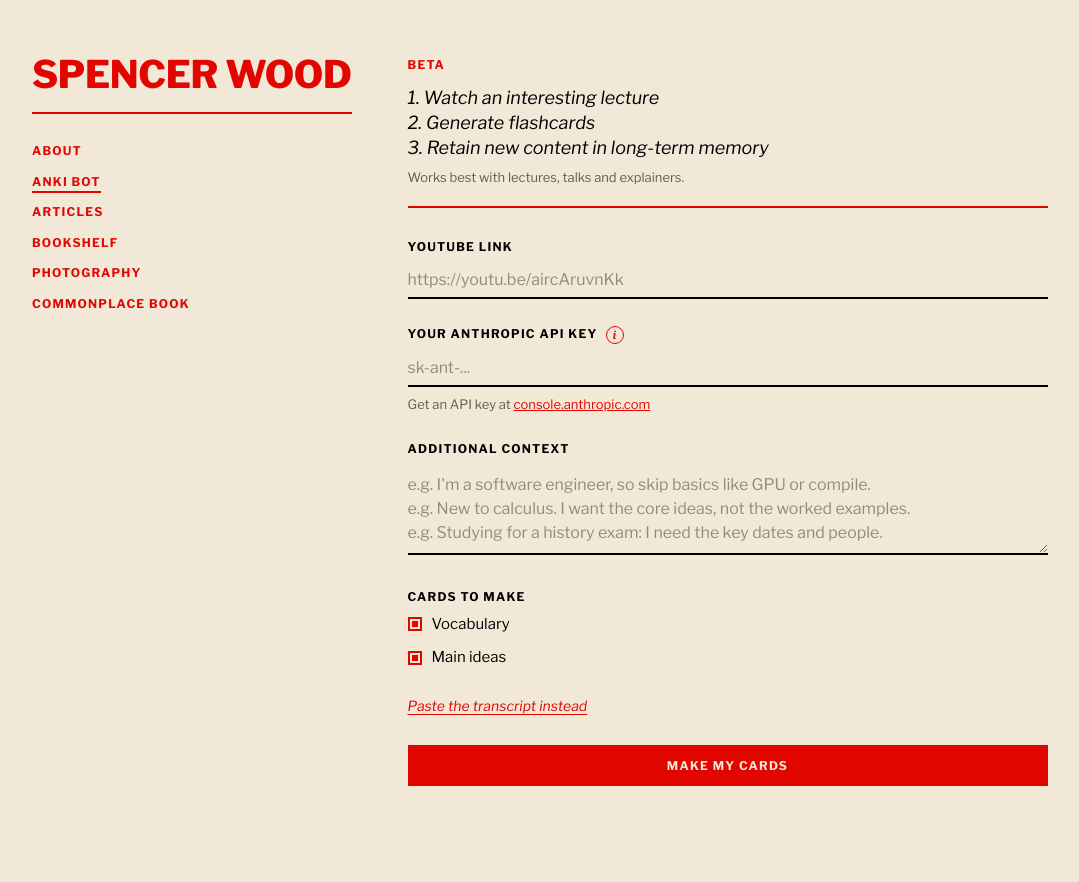
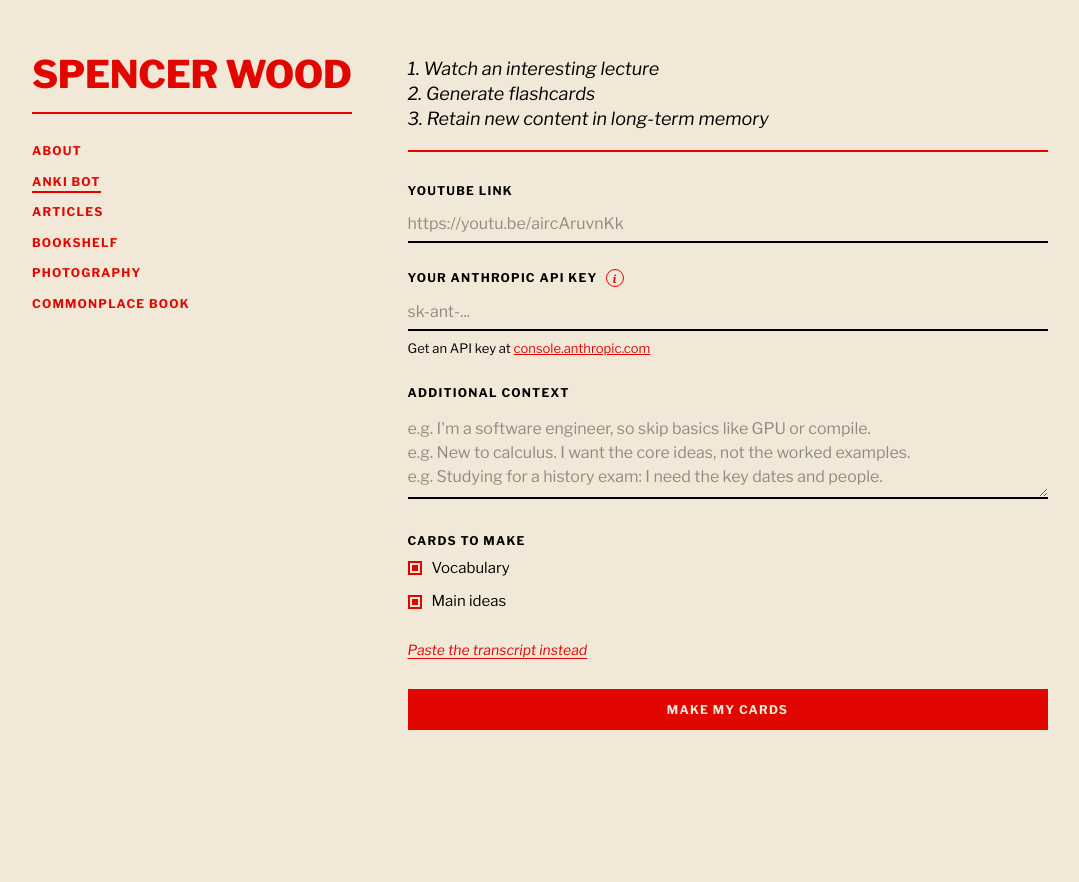
Before and after one commit to spencerwood1031/anki-bot, a Flask app: page / in a window 1280 px wide. Shown: the whole page, without its empty margins (36-1115 px from the left). After the commit the page ends 730 px from the top, so only its background shows below. Run offline with Flask 3, Linux system fonts and the light colour scheme.

Commit message:
Remove intro note and Beta label; no grey text outside example boxes
Co-Authored-By: Claude Opus 5.5 <noreply@anthropic.com>
Claude-Session: https://claude.ai/code/session_01Bye6LtamV8Mfu8XroN8AoQ

```diff
--- a/templates/index.html
+++ b/templates/index.html
@@ -3,7 +3,7 @@
 <head>
   <meta charset="utf-8">
   <meta name="viewport" content="width=device-width, initial-scale=1">
-  <title>Anki Bot (Beta) · Spencer Wood</title>
+  <title>Anki Bot · Spencer Wood</title>
   <meta name="description" content="Turn a YouTube lecture into an Anki deck.">
   <link rel="icon" href="https://spencerjwood.com/favicon.ico" sizes="any">
   <link rel="preconnect" href="https://fonts.googleapis.com">
@@ -18,7 +18,6 @@
       --soft: #f7b5b2;
       --ink: #000;
       --faint: rgba(0, 0, 0, 0.15);
-      --muted: rgba(0, 0, 0, 0.6);
       --font: "Libre Franklin", "Franklin Gothic Medium", "Franklin Gothic", Arial, sans-serif;
     }
     * { box-sizing: border-box; margin: 0; padding: 0; }
@@ -59,12 +58,8 @@
       font-size: 18px; font-style: italic; line-height: 1.4;
     }
     ol.sub { padding-left: 0; list-style-position: inside; }
-    /* The note sits under the steps, above the red rule */
-    ol.sub { border-bottom: 0; padding-bottom: 0; margin-bottom: 0; }
-    .intro-note { margin: 10px 0 30px; padding-bottom: 18px; border-bottom: 2px solid var(--red); }
-    .label.beta { color: var(--red); margin-bottom: 10px; }
     .label { display: block; color: var(--ink); margin: 0 0 6px; }
-    .hint { color: var(--muted); font-size: 13px; line-height: 1.5; margin-top: 8px; }
+    .hint { color: var(--ink); font-size: 13px; line-height: 1.5; margin-top: 8px; }
     .hint a { color: var(--red); }
     ol.hint { padding-left: 18px; margin-bottom: 12px; }
 
@@ -161,11 +156,11 @@
     input.time { width: 56px; padding: 4px 0; font-size: 13px; border-bottom-width: 1px; }
     .card textarea { margin-bottom: 14px; }
     .card input { margin-bottom: 14px; }
-    .field-label { display: block; font-size: 11px; font-weight: 700; letter-spacing: 0.1em; text-transform: uppercase; color: var(--muted); }
+    .field-label { display: block; font-size: 11px; font-weight: 700; letter-spacing: 0.1em; text-transform: uppercase; color: var(--ink); }
     .problem { color: var(--red); font-size: 13px; margin: -6px 0 12px; }
     /* Claude's suggested rewrite: indented with a pink rule, like the history note on the quotes page */
     .suggestion { margin-top: 4px; padding: 4px 0 4px 16px; border-left: 2px solid var(--soft); font-size: 15px; }
-    .suggestion .why { font-style: italic; color: var(--muted); margin-bottom: 10px; }
+    .suggestion .why { font-style: italic; color: var(--ink); margin-bottom: 10px; }
     .suggestion .s-card { margin-bottom: 10px; }
     .suggestion b { font-size: 11px; font-weight: 700; letter-spacing: 0.1em; text-transform: uppercase; }
     .row { display: flex; gap: 18px; flex-wrap: wrap; margin-top: 4px; }
@@ -204,13 +199,11 @@
   </aside>
 
 <main>
-  <p class="label beta">Beta</p>
   <ol class="sub">
     <li>Watch an interesting lecture</li>
     <li>Generate flashcards</li>
     <li>Retain new content in long-term memory</li>
   </ol>
-  <p class="hint intro-note">Works best with lectures, talks and explainers.</p>
 
   <section id="start-view">
   <form id="deck-form">
```
